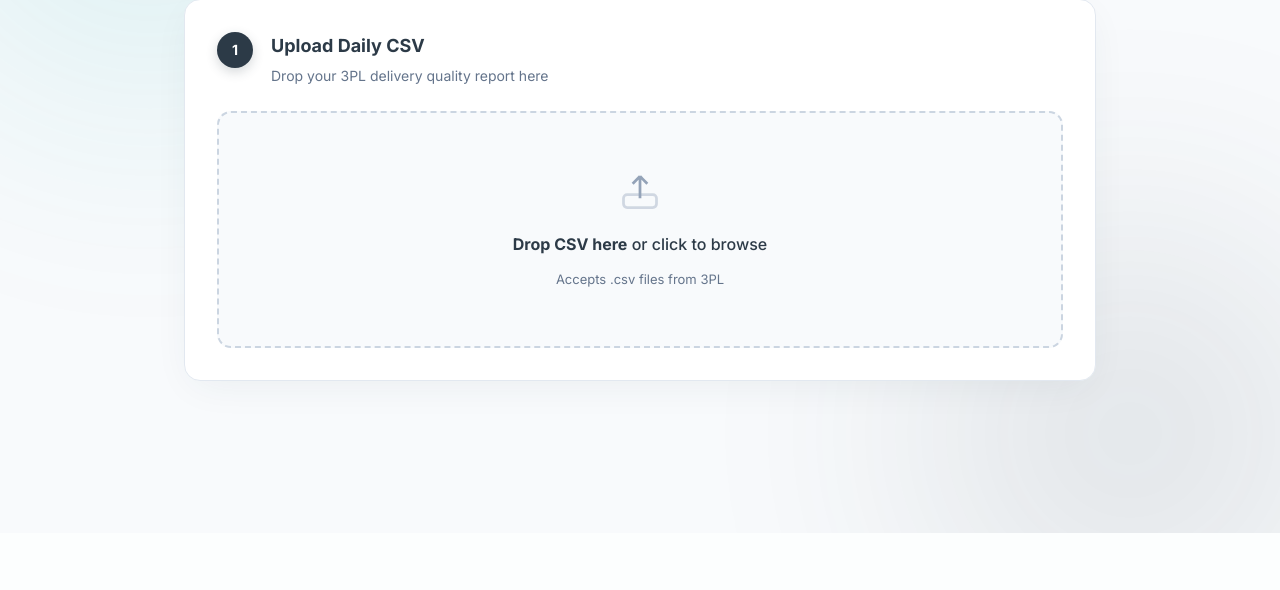
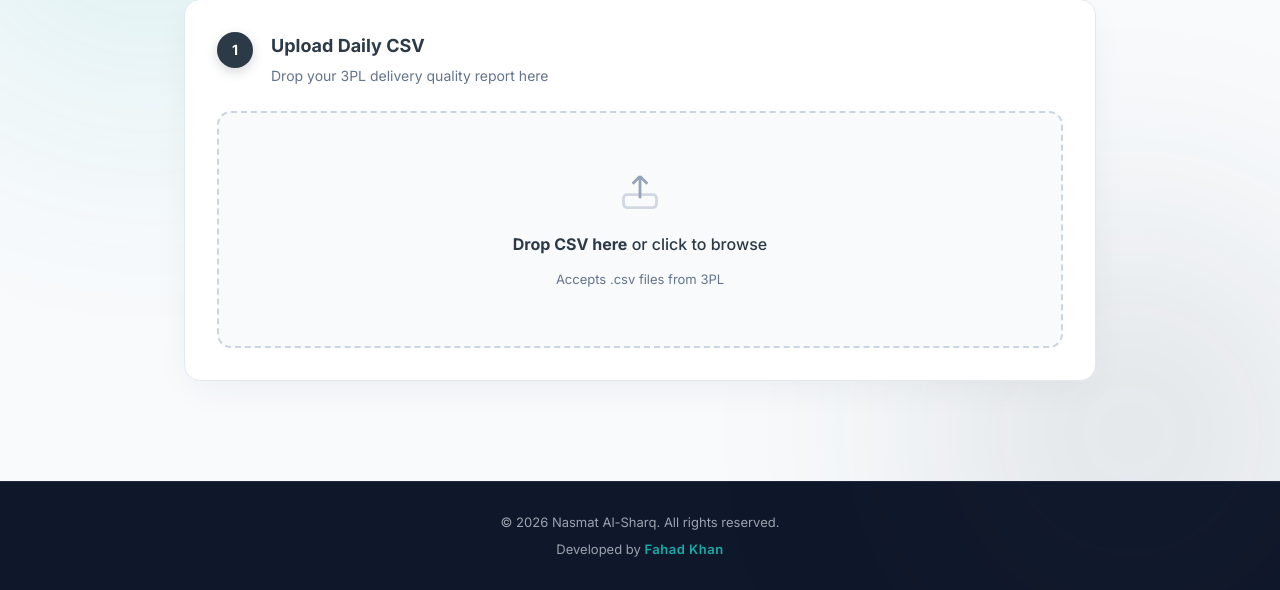
Before and after one commit to fahadkhan007/Nasmat-3PL-Software, a FastAPI app: page / in a window 1280 px wide. Shown: the part 267-857 px from the top of the page. Before the commit the page ends 800 px from the top, so only its background shows below. Run offline with FastAPI, Linux system fonts and the light colour scheme.

Commit message:
update: added developer's credit and footer

```diff
--- a/static/style.css
+++ b/static/style.css
@@ -355,6 +355,25 @@ body {
   color: var(--text);
 }
 
+/* ── Footer ──────────────────────────────────────────────────────────────── */
+.site-footer {
+  background-color: #0F172A; /* Dark premium slate */
+  text-align: center;
+  padding: 24px 0;
+  margin-top: auto;
+  font-size: 13px;
+  color: #9CA3AF;
+  border-top: 1px solid #1E293B;
+}
+.site-footer p {
+  margin: 6px 0;
+}
+.developer-name {
+  font-weight: 600;
+  color: var(--accent); /* Nasmat teal accent */
+  letter-spacing: 0.5px;
+}
+
 /* ── Responsive ──────────────────────────────────────────────────────────── */
 @media (max-width: 768px) {
   .header-inner { padding: 0 16px; height: 64px; }
--- a/templates/index.html
+++ b/templates/index.html
@@ -9,7 +9,7 @@
   <link rel="preconnect" href="https://fonts.googleapis.com" />
   <link rel="preconnect" href="https://fonts.gstatic.com" crossorigin />
   <link href="https://fonts.googleapis.com/css2?family=Inter:wght@300;400;500;600;700&display=swap" rel="stylesheet" />
-  <link rel="stylesheet" href="/static/style.css?v=3" />
+  <link rel="stylesheet" href="/static/style.css?v=4" />
 </head>
 <body>
   <!-- ── Background ── -->
@@ -191,6 +191,12 @@
       </div>
     </div>
   </div>
+
+  <!-- ── Footer ── -->
+  <footer class="site-footer">
+    <p>&copy; 2026 Nasmat Al-Sharq. All rights reserved.</p>
+    <p>Developed by <span class="developer-name">Fahad Khan</span></p>
+  </footer>
 
   <!-- ── Loading overlay ── -->
   <div class="loading-overlay hidden" id="loading-overlay">
```
